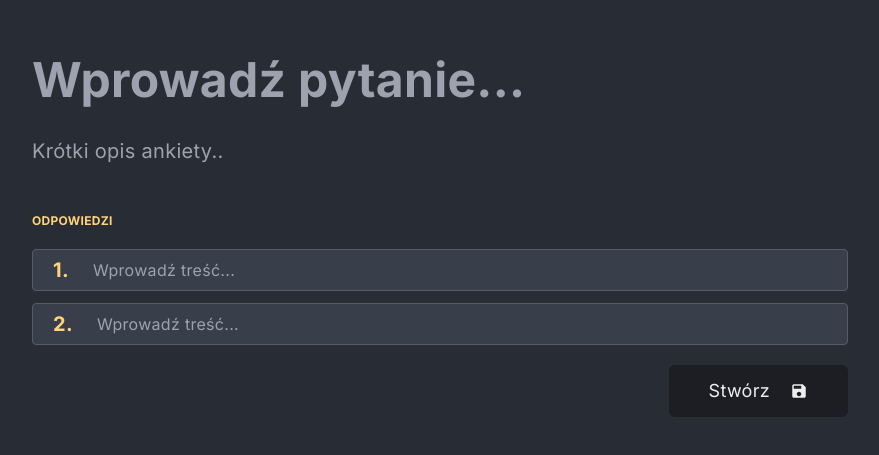
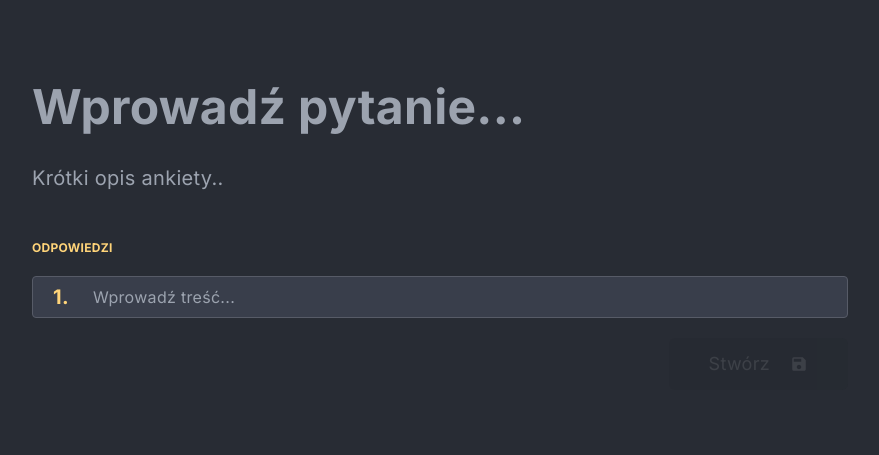
Before and after one commit to BLOCKYe/pocket-poll, a React (Create React App) app: page /new in a window 1280 px wide. Shown: the part 171-626 px from the top of the page, without its empty margins (200-1079 px from the left). Built offline with nearby package versions, Linux system fonts and the light colour scheme; no server answers.

Commit message:
Handle new poll creator

```diff
--- a/src/modules/poll/components/AnswerItem.tsx
+++ b/src/modules/poll/components/AnswerItem.tsx
@@ -6,7 +6,7 @@
  * Time: 16:26
 */
 
-import React, {useState} from 'react';
+import React from 'react';
 import {IAnswer} from "../views/SinglePollView";
 
 interface IEditableAnswerItemProps {
--- a/src/modules/poll/views/NewPollView.tsx
+++ b/src/modules/poll/views/NewPollView.tsx
@@ -13,12 +13,22 @@ import {useNavigate} from "react-router-dom";
 import Button from "../../../shared/components/Button/Button";
 import {MdSave} from "react-icons/md";
 import EditableAnswerItem from "../components/EditableAnswerItem";
+import app from "../../../core/config/firebase";
+import {doc, getFirestore, serverTimestamp, setDoc} from "firebase/firestore";
 
-export const initialAnswersList: IAnswer[] = [{content: '', id: uuidv4()}, {content: '', id: uuidv4()}]
+export const initialAnswersList: IAnswer[] =
+    [
+        {
+            content: '',
+            id: uuidv4(),
+            counter: 0
+        }
+    ]
 
 export interface IAnswer {
     content: string,
     id: string
+    counter: number
 }
 
 
@@ -30,6 +40,7 @@ const NewPollView: React.FC = () => {
     const [titleValue, setTitleValue] = useState<string>('')
     const [descriptionValue, setDescriptionValue] = useState<string>('')
     const [answers, setAnswers] = useState<IAnswer[]>(initialAnswersList)
+    const [isProcessing, setIsProcessing] = useState<boolean>(false)
 
 
     /**
@@ -65,6 +76,7 @@ const NewPollView: React.FC = () => {
      * change answer value and
      * save it to state
      * @param e
+     * @param id
      */
 
     const handleAnswerValue = (e: React.ChangeEvent<HTMLInputElement>, id: string) => {
@@ -94,7 +106,8 @@ const NewPollView: React.FC = () => {
 
             const newItem: IAnswer = {
                 content: '',
-                id: uuidv4()
+                id: uuidv4(),
+                counter: 0
             }
 
             setAnswers([...newAnswersState, newItem])
@@ -111,10 +124,42 @@ const NewPollView: React.FC = () => {
      * create poll to it
      */
 
-    const createPoll = () => {
-        navigate('/' + uuidv4(), {replace: true})
+    const createPoll = async () => {
+        if (submitValidation()) return
+
+        setIsProcessing(true)
+        const generatedId = uuidv4()
+        const pollRef = doc(getFirestore(app), 'polls', generatedId)
+        const parseAnswers = answers.slice(0, -1)
+
+        const data: any = {
+            id: generatedId,
+            title: titleValue,
+            description: descriptionValue,
+            createdAt: serverTimestamp(),
+            answers: parseAnswers,
+            totalVotes: 0
+        }
+
+        await setDoc(pollRef, data)
+        setIsProcessing(false)
+
+        navigate('/' + generatedId, {replace: true})
     }
 
+
+    /**
+     * This observer is used to
+     * control button disabled status
+     */
+
+    const submitValidation = () => {
+        if (titleValue.length < 3) return true;
+        if (isProcessing) return true;
+        if (answers.length < 3) return true
+
+        return false;
+    }
 
     return (
         <div className={'grid place-items-center w-full'}>
@@ -147,7 +192,8 @@ const NewPollView: React.FC = () => {
                     </div>
 
                     <div className={'flex justify-end mt-5'}>
-                        <Button text={'Stwórz'} onClick={() => createPoll()} icon={<MdSave />} />
+                        <Button text={'Stwórz'} onClick={() => createPoll()} icon={<MdSave />}
+                            disabled={submitValidation()} />
                     </div>
                 </div>
             </div>
--- a/src/shared/components/Button/Button.tsx
+++ b/src/shared/components/Button/Button.tsx
@@ -12,16 +12,17 @@ interface IButtonProps {
     text: string
     icon?: React.ReactNode;
     onClick: () => void;
+    disabled?: boolean
 }
 
 const Button: React.FC<IButtonProps> = (props) => {
 
 
     const buttonStyles = 'flex items-center bg-dark-black rounded-md text-center px-5 md:px-10 py-3 gap-5 text-lg ' +
-        'transition-all hover:bg-dark-light'
+        'transition-all hover:bg-dark-light disabled:opacity-10 disabled:hover:bg-dark-black'
 
     return (
-        <button className={buttonStyles} onClick={() => props.onClick()}>
+        <button className={buttonStyles} onClick={() => props.onClick()} disabled={props.disabled}>
             {props.text} {props.icon}
         </button>
     );
```
